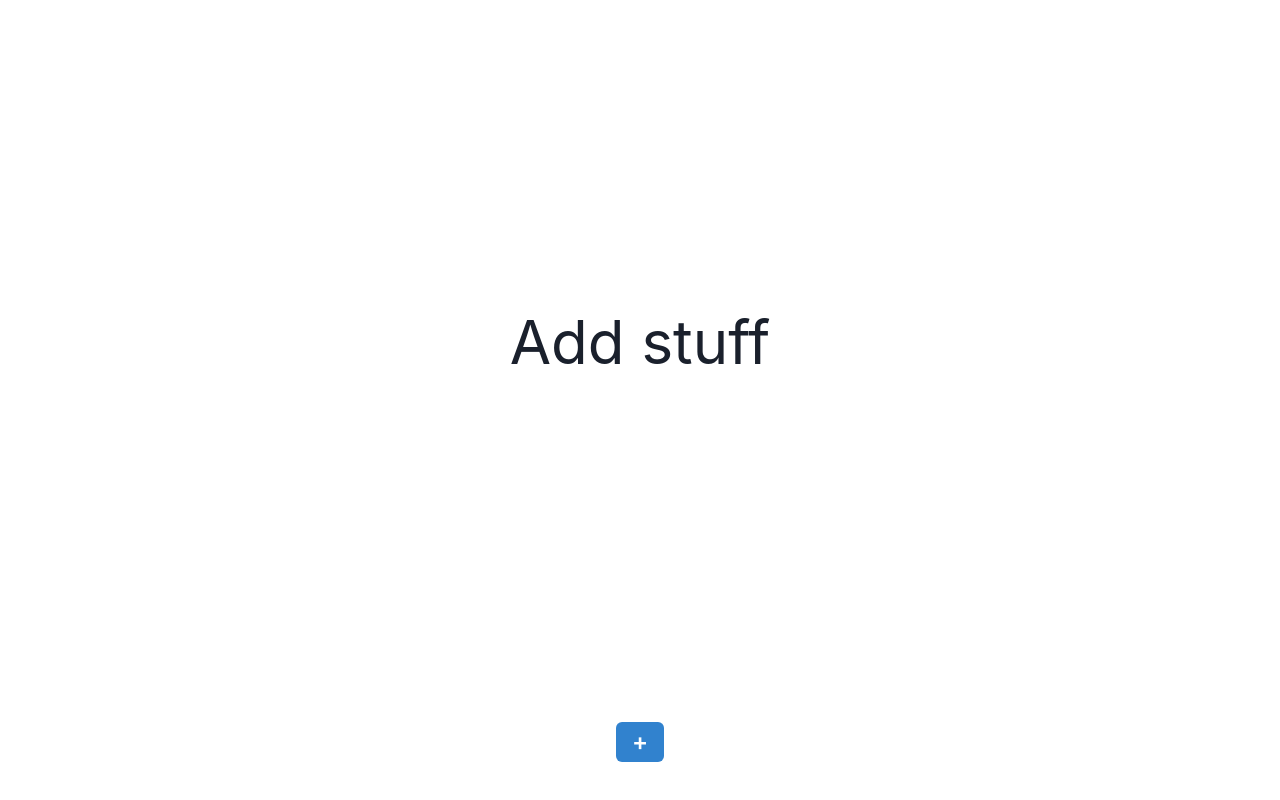
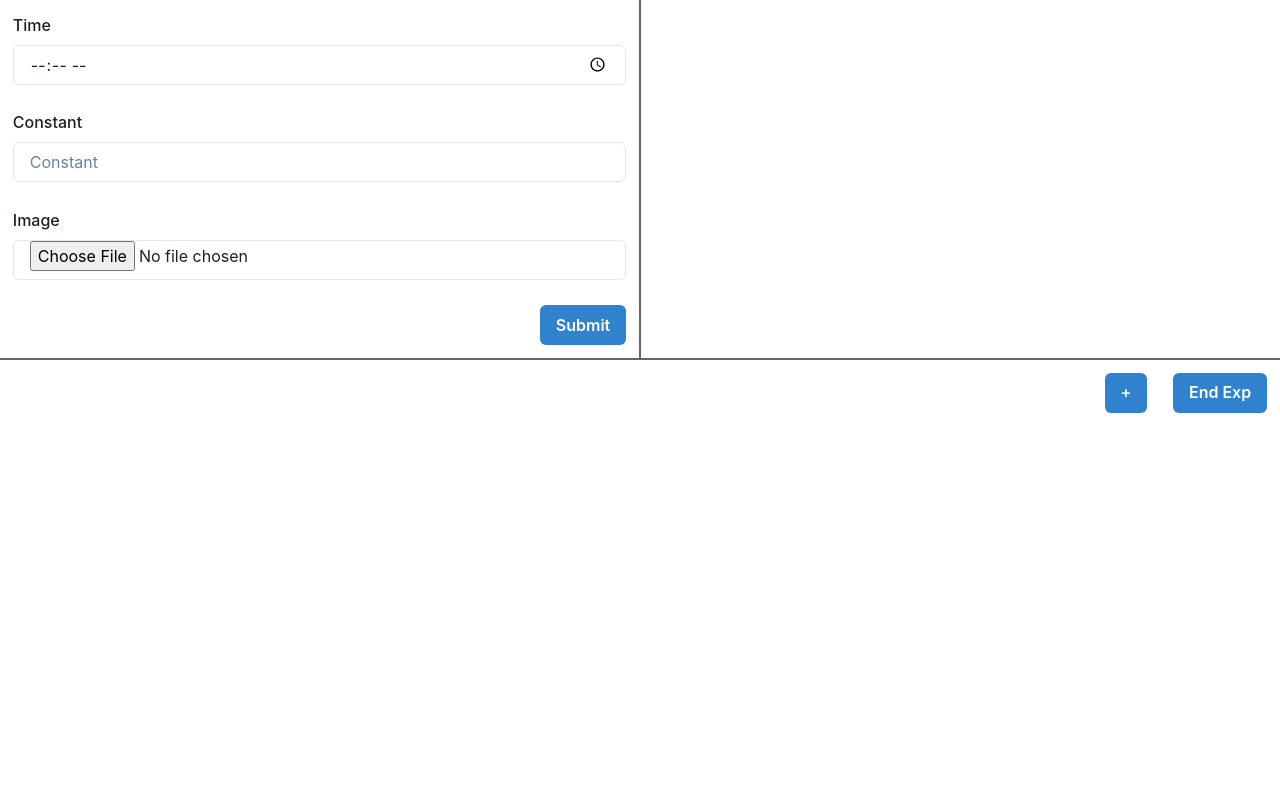
Before and after one commit to aryanbhosale/most_probable_number_IPCD, a React (Create React App) app in the folder frontend/: page / in a window 1280 px wide. Built offline with nearby package versions, Linux system fonts and the light colour scheme; the HTML template or start-up script is replaced by a standard one.

Commit message:
Frontend

```diff
--- a/frontend/package.json
+++ b/frontend/package.json
@@ -10,8 +10,12 @@
     "@testing-library/jest-dom": "^5.16.4",
     "@testing-library/react": "^13.3.0",
     "@testing-library/user-event": "^14.2.5",
+    "chart.js": "^4.4.0",
+    "chartjs-adapter-date-fns": "^3.0.0",
+    "date-fns": "^2.30.0",
     "framer-motion": "^6.5.1",
     "react": "^18.2.0",
+    "react-chartjs-2": "^5.2.0",
     "react-dom": "^18.2.0",
     "react-icons": "^3.11.0",
     "react-scripts": "^5.0.1",
--- a/frontend/src/App.js
+++ b/frontend/src/App.js
@@ -1,49 +1,57 @@
-import React, { useState } from 'react';
+import React, { useEffect, useState } from 'react';
 import {
   ChakraProvider,
   theme,
   Flex,
-  Text,
+  Button,
+  Divider,
   FormControl,
   FormLabel,
-  Button,
   Input,
   Image,
-  Modal,
-  ModalOverlay,
-  ModalContent,
-  ModalHeader,
-  ModalFooter,
-  ModalBody,
-  ModalCloseButton,
-  useDisclosure,
+  Text,
 } from '@chakra-ui/react';
+import { Line } from 'react-chartjs-2';
+import {
+  Chart as ChartJS,
+  Title,
+  Tooltip,
+  LineElement,
+  Legend,
+  CategoryScale,
+  LinearScale,
+  PointElement,
+  Filler,
+} from 'chart.js';
 
-// import Footer from './Components/Footer';
+ChartJS.register(
+  Title,
+  Tooltip,
+  LineElement,
+  Legend,
+  CategoryScale,
+  LinearScale,
+  PointElement,
+  Filler
+);
 
-const InputModal = props => {
-  const { isOpen, onOpen, onClose } = useDisclosure();
-  const submit = () => {
-    props.addForm();
-    onClose();
-  };
+const Cell = props => {
+  const [form, setForm] = useState({
+    constant: null,
+    time: null,
+    img: null,
+  });
+  const [finalForm, setFinalForm] = useState({});
+  useEffect(() => {
+    if (props.completed) {
+      setForm(props.form);
+      setFinalForm(props.form);
+    }
+  }, [props.completed, props.form]);
   return (
     <>
-      <Button
-        onClick={onOpen}
-        isDisabled={props.isDisabled}
-        m={'1%'}
-        colorScheme='blue'
-      >
-        <Text fontSize={'2xl'}>+</Text>
-      </Button>
-
-      <Modal isOpen={isOpen} onClose={onClose}>
-        <ModalOverlay />
-        <ModalContent>
-          <ModalHeader>Input</ModalHeader>
-          <ModalCloseButton />
-          <ModalBody>
+      <Flex>
+        <Flex width='100%' direction={'column'} height={'-webkit-fit-content'}>
           <FormControl p={'2%'}>
             <FormLabel>Time</FormLabel>
             <Input
@@ -54,12 +62,9 @@ const InputModal = props => {
               onChange={e => {
                 const temp = new Date();
                 temp.setHours(...e.target.value.split(':'));
-                  props.setFormData(formData => ({
-                    ...formData,
-                    dateTime: temp,
-                  }));
+                setForm(form => ({ ...form, time: temp }));
               }}
-                // value={props.formData.dateTime}
+              // value={form.time}
             />
           </FormControl>
           <FormControl p={'2%'}>
@@ -70,10 +75,7 @@ const InputModal = props => {
               size='md'
               type='number'
               onChange={e => {
-                  props.setFormData(formData => ({
-                    ...formData,
-                    constant: e.target.value,
-                  }));
+                setForm(form => ({ ...form, constant: e.target.value }));
               }}
               // value={props.formData.constant}
             />
@@ -87,111 +89,143 @@ const InputModal = props => {
               type='file'
               accept='image/*'
               onChange={e => {
-                  props.setFormData(formData => ({
-                    ...formData,
+                setForm(form => ({
+                  ...form,
                   img: URL.createObjectURL(e.target.files[0]),
                 }));
               }}
               // value={img}
             />
           </FormControl>
-          </ModalBody>
-
-          <ModalFooter>
+          <Flex justifyContent={'end'} p='2%'>
             <Button
               colorScheme='blue'
-              mr={3}
-              onClick={submit}
-              isDisabled={
-                !props.formData.dateTime ||
-                !props.formData.constant ||
-                !props.formData.img
-              }
+              onClick={() => {
+                setFinalForm(form);
+                props.setNewData(form);
+              }}
             >
-              Add
+              Submit
             </Button>
-          </ModalFooter>
-        </ModalContent>
-      </Modal>
+          </Flex>
+        </Flex>
+        <Divider
+          orientation='vertical'
+          borderWidth={'1.5px'}
+          borderColor={'black'}
+          height={'auto'}
+        />
+        <Flex width='100%' direction={'column'}>
+          {!finalForm.constant ? (
+            <></>
+          ) : (
+            <Flex
+              p='5%'
+              direction={'column'}
+              alignItems={'center'}
+              justifyContent={'space-around'}
+              height={'100%'}
+            >
+              <Flex alignItems={'start'} width={'100%'}>
+                <Image src={finalForm.img} p='1%' boxSize={100} />
+                <Flex direction={'column'} width={'100%'}>
+                  <Text p='3%'>{`Time: ${finalForm.time.toLocaleTimeString([], {
+                    hour: '2-digit',
+                    minute: '2-digit',
+                  })}`}</Text>
+                  <Text p='3%'>{`Constant: ${finalForm.constant}`}</Text>
+                </Flex>
+              </Flex>
+              <Text fontSize={'6xl'}>56.75</Text>
+            </Flex>
+          )}
+        </Flex>
+      </Flex>
+      <Divider
+        orientation='horizontal'
+        borderWidth={'1.5px'}
+        borderColor={'black'}
+      />
     </>
   );
 };
 
-function App() {
-  const [formData, setFormData] = useState({
+const App = () => {
+  const [gdata, setGdata] = useState({
+    labels: [
+      'Jan',
+      'Feb',
+      'March',
+      'April',
+      'May',
+      'June',
+      'July',
+      'August',
+      'September',
+      'Oct',
+      'Nov',
+      'Dec',
+    ],
+    datasets: [
+      {
+        label: 'First Dataset',
+        data: [10, 20, 30, 42, 51, 82, 31, 59, 61, 73, 91, 58],
+        backgroundColor: 'yellow',
+        borderColor: 'green',
+        tension: 0.4,
+        fill: true,
+        pointStyle: 'rect',
+        pointBorderColor: 'blue',
+        pointBackgroundColor: '#fff',
+        showLine: true,
+      },
+    ],
+  });
+  const [showGraph, setShowGraph] = useState(false);
+  const [data, setData] = useState([]);
+  const [newData, setNewData] = useState({
+    constant: null,
+    time: null,
     img: null,
-    dateTime: null,
-    constant: null,
   });
-  const [data, setData] = useState([]);
-  const addForm = () => {
-    setData(data => [...data, formData]);
-    setFormData({
-      img: null,
-      dateTime: null,
-      constant: null,
-    });
-  };
   return (
     <ChakraProvider theme={theme}>
-      <Flex
-        direction={'column'}
-        justifyContent={'space-between'}
-        alignItems={'center'}
-        height={'100vh'}
+      <Flex direction={'column'}>
+        {data.map((item, i) => (
+          <Cell key={i} setNewData={setNewData} form={item} completed={true} />
+        ))}
+        <Cell key={data.length} setNewData={setNewData} />
+        <Flex justifyContent={'end'}>
+          <Button
+            colorScheme='blue'
+            m='1%'
+            onClick={() => {
+              console.log(newData);
+              setData(data => [...data, newData]);
+            }}
           >
-        <Flex
-          width={'100%'}
-          alignItems={data[0] ? 'start' : 'center'}
-          justifyContent={data[0] ? 'start' : 'center'}
-          height={'100%'}
-          flexWrap={'wrap'}
+            +
+          </Button>
+          <Button
+            colorScheme='blue'
+            m='1%'
+            onClick={() => {
+              setShowGraph(!showGraph);
+            }}
           >
-          {data[0] ? (
-            data.map((item, i) => (
-              <Flex direction={'column'} p={'1%'} key={i}>
-                <Image
-                  src={item['img']}
-                  alt={'a'}
-                  boxSize={200}
-                  objectFit={'cover'}
-                />
-                <Text>{`Time: ${item.dateTime.toLocaleTimeString([], {
-                  hour: '2-digit',
-                  minute: '2-digit',
-                })}`}</Text>
-                <Text>{`Constant: ${item.constant}`}</Text>
+            End Exp
+          </Button>
         </Flex>
-            ))
+        {showGraph ? (
+          <Flex width={'70%'}>
+            <Line data={gdata}>Hello</Line>
+          </Flex>
         ) : (
-            <Text fontSize={'6xl'}>Add stuff</Text>
+          <></>
         )}
       </Flex>
-        <Flex
-          width={'100%'}
-          alignItems={'center'}
-          justifyContent={'center'}
-          height={'-webkit-fit-content'}
-          p='2%'
-        >
-          <InputModal
-            setFormData={setFormData}
-            formData={formData}
-            addForm={addForm}
-            isDisabled={data.length === 10}
-          />
-          {data.length === 0 ? (
-            <></>
-          ) : (
-            <Button m={'1%'} colorScheme='blue'>
-              End Experiment
-            </Button>
-          )}
-        </Flex>
-      </Flex>
-      {/* <Footer /> */}
     </ChakraProvider>
   );
-}
+};
 
 export default App;
```
Also changed, not shown: 1 other file (tests, documents, lock files or other folders). Lines whose indentation alone changed are shown as unchanged.
